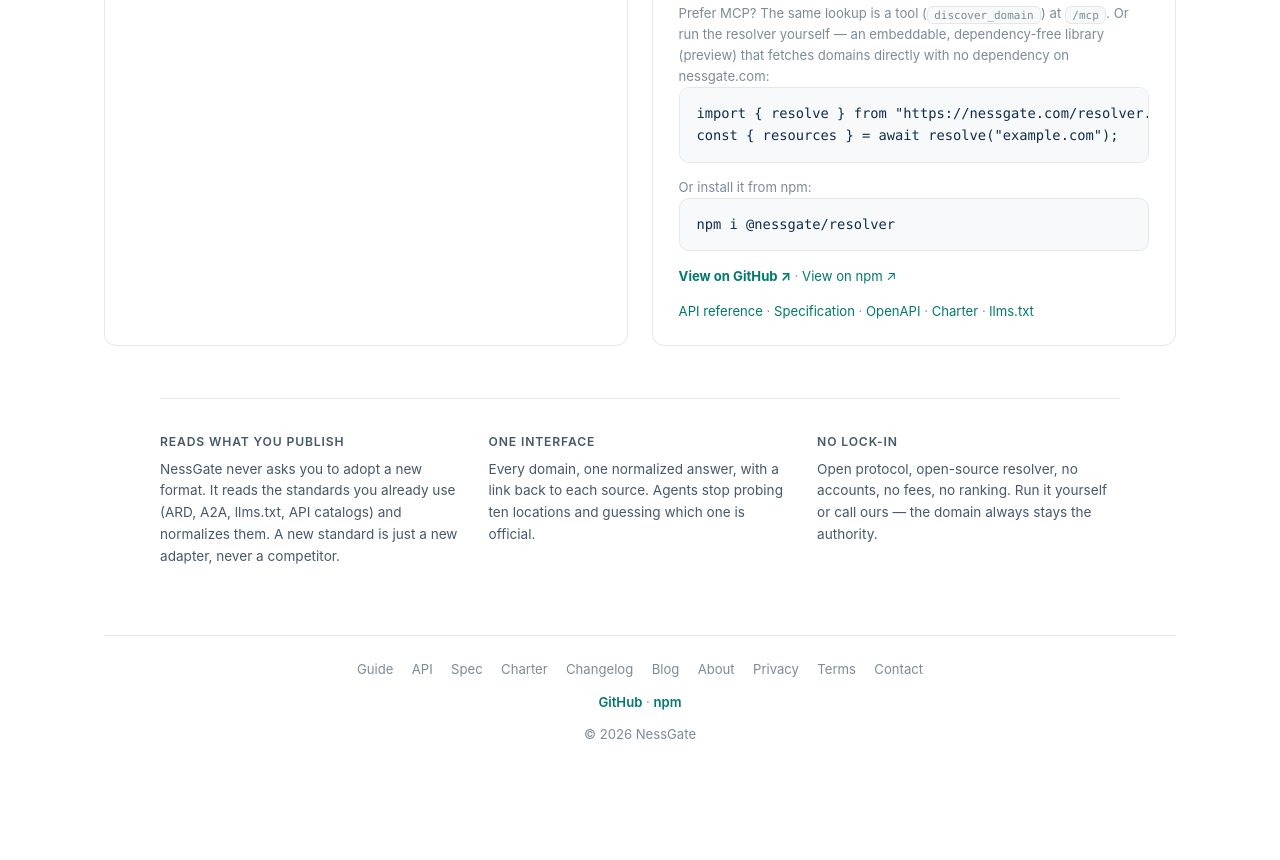
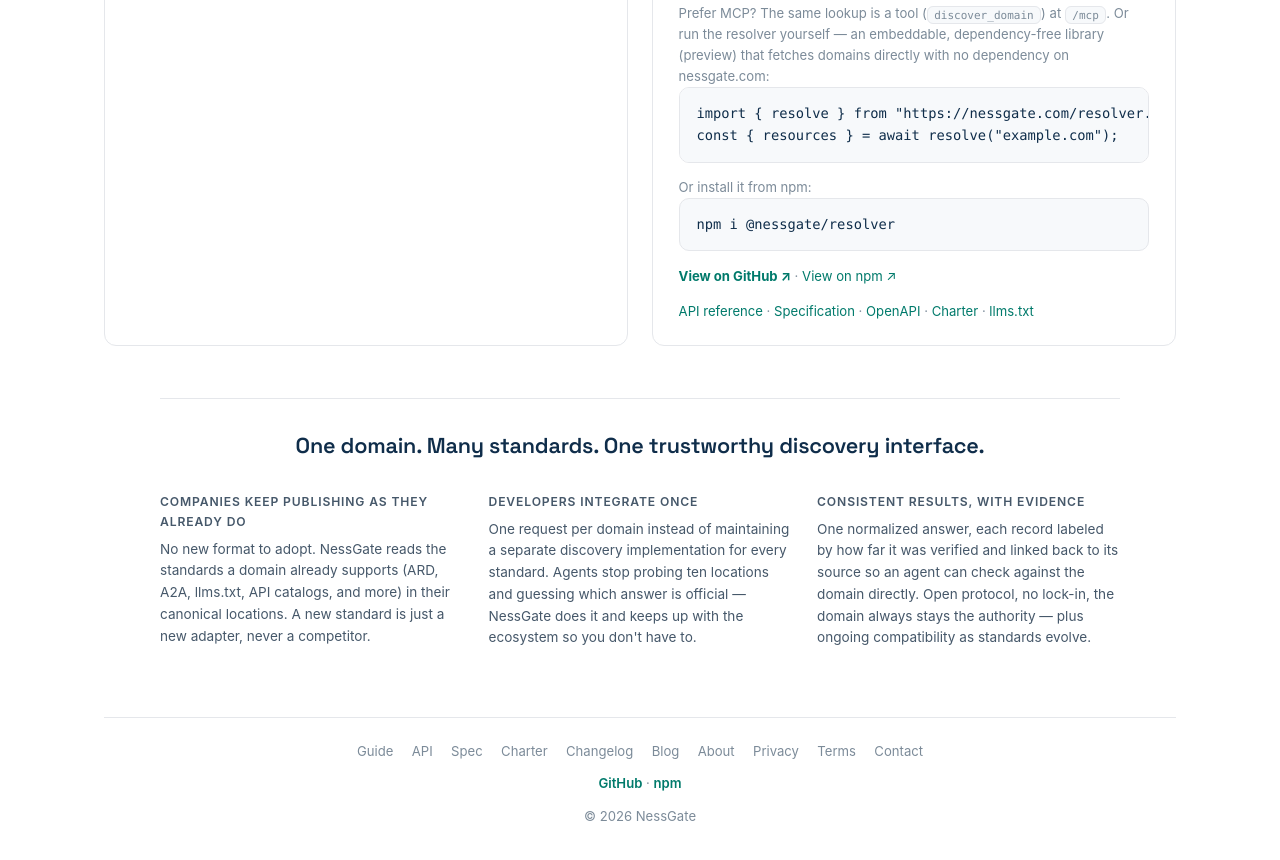
Before and after one commit to NessGate/nessgate, a website: page public/index.html in a window 1280 px wide. Shown: the part 985-1845 px from the top of the page. Before the commit the page ends 1763 px from the top, so only its background shows below. Drawn offline with Linux system fonts and the light colour scheme.

Commit message:
ui: foreground the strategic positioning — one domain, many standards, one interface
Per the reviewer, emphasize the integration-simplicity thesis the competitive benchmark validated. Reworked the homepage 'why' strip to the exact framing: a lead line ('One domain. Many standards. One trustworthy discovery interface.') over three points — companies keep publishing as they already do; developers integrate once instead of maintaining a separate discovery implementation per standard; consistent results with source evidence + ongoing compatibility.

Added .why-lead (full-width, centered) to style.css; bumped stylesheet cache version 10->11 across all pages.

```diff
--- a/public/index.html
+++ b/public/index.html
@@ -13,7 +13,7 @@
 <link rel="mask-icon" href="/safari-pinned-tab.svg" color="#0F2D4A">
 <link rel="manifest" href="/site.webmanifest">
 <meta name="theme-color" content="#0F2D4A">
-<link rel="stylesheet" href="/style.css?v=10">
+<link rel="stylesheet" href="/style.css?v=11">
 <meta property="og:site_name" content="NessGate">
 <meta property="og:type" content="website">
 <meta property="og:title" content="NessGate — the neutral resolver for the agentic web">
@@ -114,21 +114,24 @@
   </div>
 
   <section class="why" aria-label="Why NessGate">
+    <h2 class="why-lead">One domain. Many standards. One trustworthy discovery interface.</h2>
     <div>
-      <h3>Reads what you publish</h3>
-      <p>NessGate never asks you to adopt a new format. It reads the standards you already use
-         (ARD, A2A, llms.txt, API catalogs) and normalizes them. A new standard is just a
+      <h3>Companies keep publishing as they already do</h3>
+      <p>No new format to adopt. NessGate reads the standards a domain already supports (ARD, A2A,
+         llms.txt, API catalogs, and more) in their canonical locations. A new standard is just a
          new adapter, never a competitor.</p>
     </div>
     <div>
-      <h3>One interface</h3>
-      <p>Every domain, one normalized answer, with a link back to each source. Agents stop
-         probing ten locations and guessing which one is official.</p>
+      <h3>Developers integrate once</h3>
+      <p>One request per domain instead of maintaining a separate discovery implementation for
+         every standard. Agents stop probing ten locations and guessing which answer is official —
+         NessGate does it and keeps up with the ecosystem so you don't have to.</p>
     </div>
     <div>
-      <h3>No lock-in</h3>
-      <p>Open protocol, open-source resolver, no accounts, no fees, no ranking. Run it yourself
-         or call ours — the domain always stays the authority.</p>
+      <h3>Consistent results, with evidence</h3>
+      <p>One normalized answer, each record labeled by how far it was verified and linked back to
+         its source so an agent can check against the domain directly. Open protocol, no lock-in,
+         the domain always stays the authority — plus ongoing compatibility as standards evolve.</p>
     </div>
   </section>
 </main>
--- a/public/style.css
+++ b/public/style.css
@@ -276,6 +276,10 @@
   display: grid; grid-template-columns: repeat(3, 1fr); gap: 1.6rem;
   margin-top: 3.25rem; padding-top: 2.1rem; border-top: 1px solid var(--border);
 }
+.why-lead {
+  grid-column: 1 / -1; margin: 0 0 .4rem; text-align: center;
+  font-size: 1.35rem; line-height: 1.3; letter-spacing: -0.01em;
+}
 .why h3 {
   font-size: .76rem; font-weight: 600; text-transform: uppercase;
   letter-spacing: .07em; color: var(--muted); margin: 0 0 .4rem;
```
Also changed, not shown: public/about.html (+1 -1 lines), public/api.html (+1 -1 lines), public/blog.html (+1 -1 lines), public/changelog.html (+1 -1 lines), public/charter-v2.html (+1 -1 lines), public/charter.html (+1 -1 lines), public/check.html (+1 -1 lines), public/contact.html (+1 -1 lines), public/guide.html (+1 -1 lines), public/privacy.html (+1 -1 lines), public/spec.html (+1 -1 lines), public/terms.html (+1 -1 lines).
